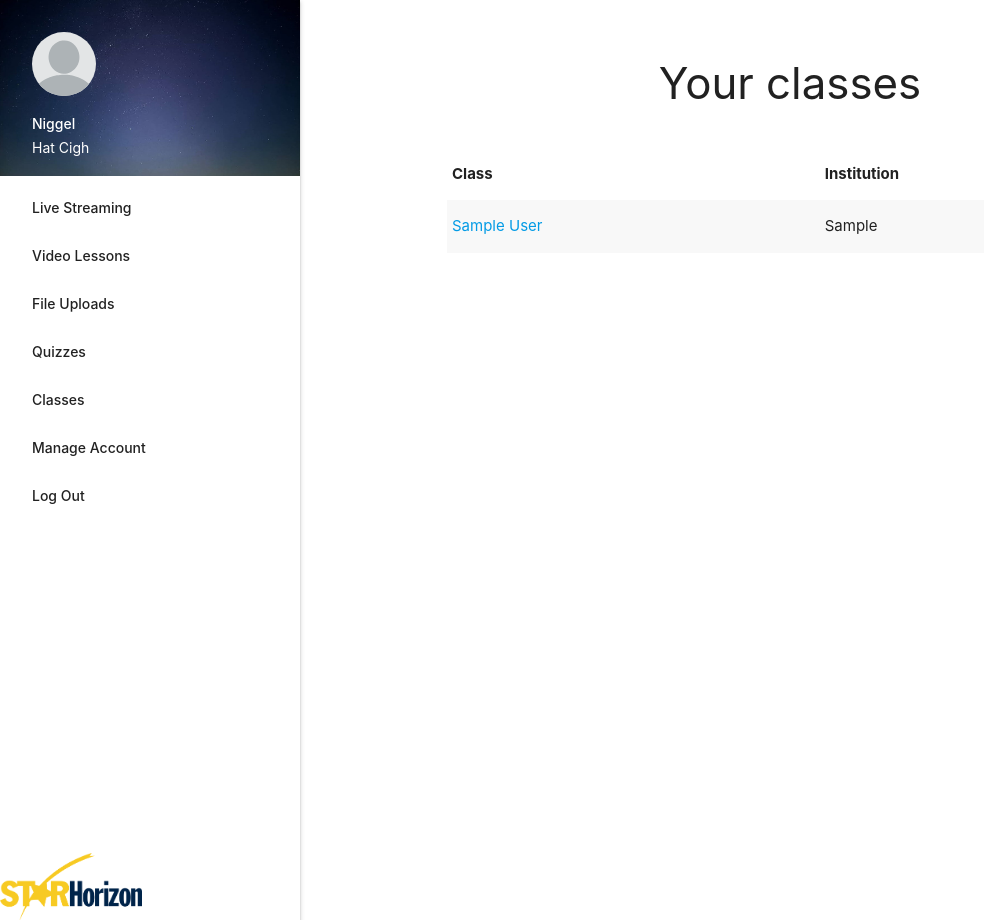
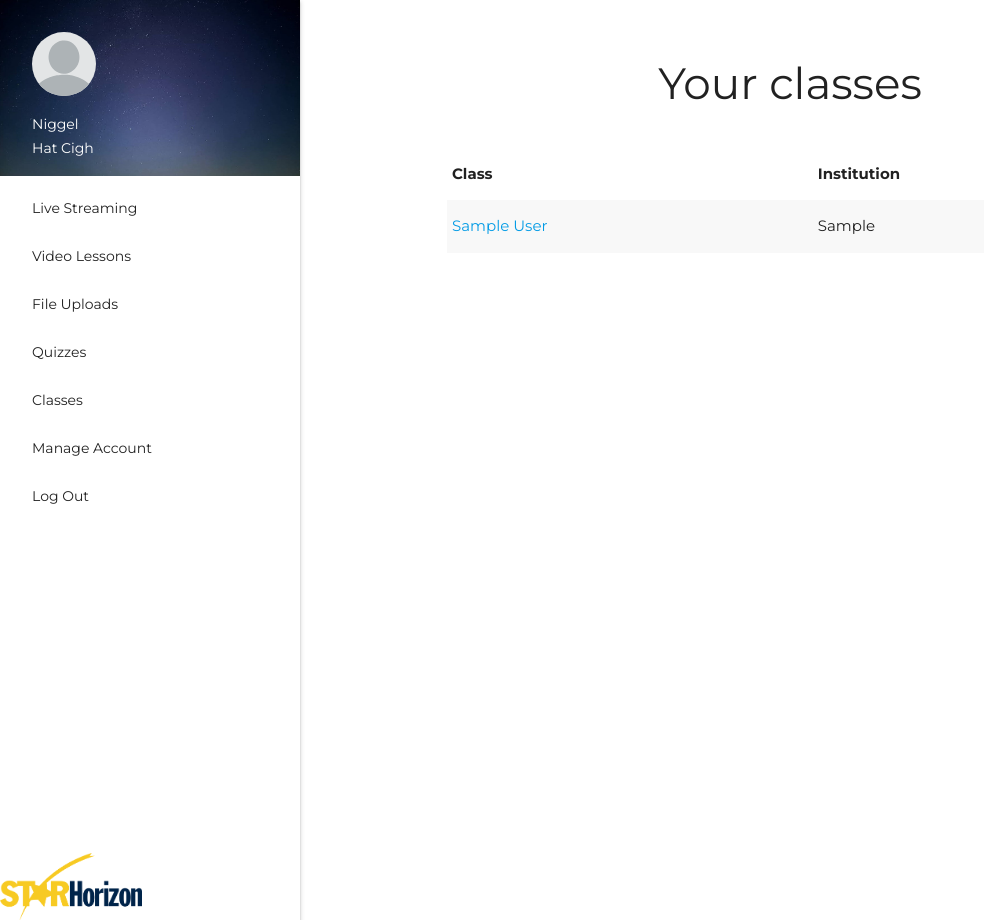
Before and after one commit to yongtheskill/StarHorizonElearning, a Django app: page /classes/ in a window 1280 px wide. Shown: the whole page, without its empty margins (0-984 px from the left). Run offline with Django 3.2, Linux system fonts and the light colour scheme; a user stored in the database is signed in; tables that the repository leaves empty hold one stand-in row (values such as "Sample post").

Commit message:
Update base.html

```diff
--- a/templates/base.html
+++ b/templates/base.html
@@ -16,6 +16,11 @@
     <meta name="viewport" content="width=device-width, initial-scale=1.0"/>
 
   </head>
+  <style>
+    * {
+      font-family: "Montserrat", "Roboto";
+    }
+  </style>
 
   <body>
     {% if isHome != True and user.is_authenticated %}
```
